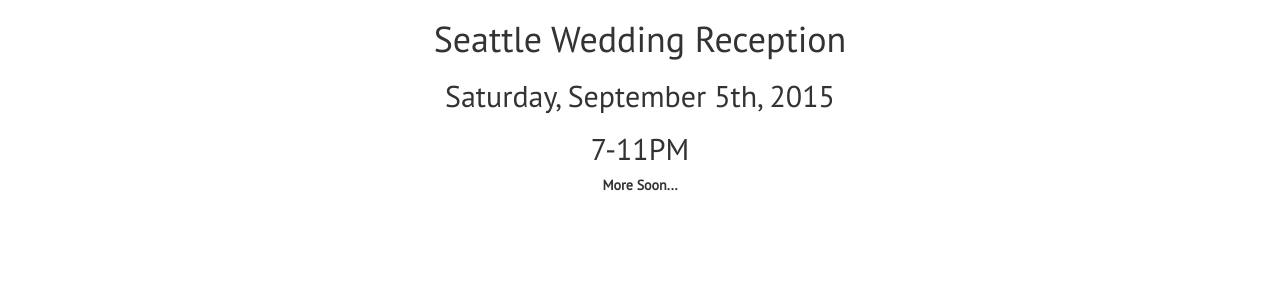
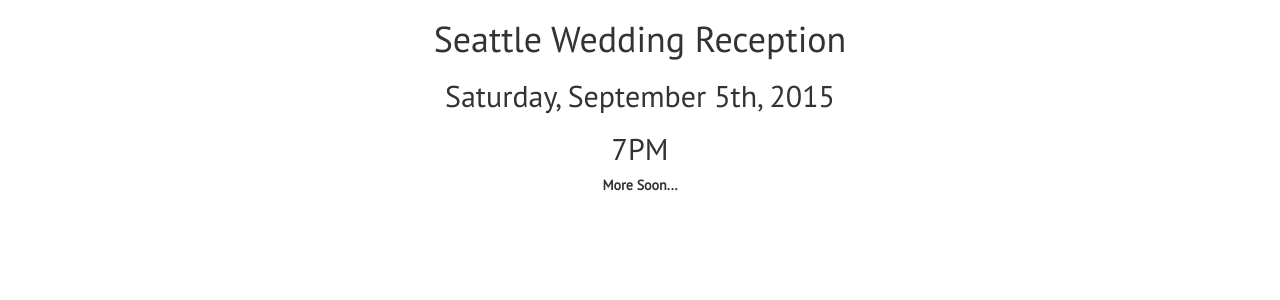
Before and after one commit to jsayles/wedding, a Django app: a page that uses wedding/templates/reception.html in a window 1280 px wide. Shown: the part 51-351 px from the top of the page. Run offline with Django 3.2, Linux system fonts and the light colour scheme; some libraries are stand-ins or nearby versions.

Commit message:
new times

```diff
--- a/wedding/templates/reception.html
+++ b/wedding/templates/reception.html
@@ -3,7 +3,7 @@
 {% block content %}
 <h1>Seattle Wedding Reception</h1>
 <h2>Saturday, September 5th, 2015</h2>
-<h2>7-11PM</h2>
+<h2>7PM</h2>
 
 <strong>More Soon...</strong>
 {% endblock %}
--- a/wedding/templates/wv_reception.html
+++ b/wedding/templates/wv_reception.html
@@ -3,7 +3,7 @@
 {% block content %}
 <h1>West Virginia Reception</h1>
 <h2>Saturday, September 12th, 2015</h2>
-<h2>7-11PM</h2>
+<h2>6PM</h2>
 
 <strong>More Soon...</strong>
 {% endblock %}
```
